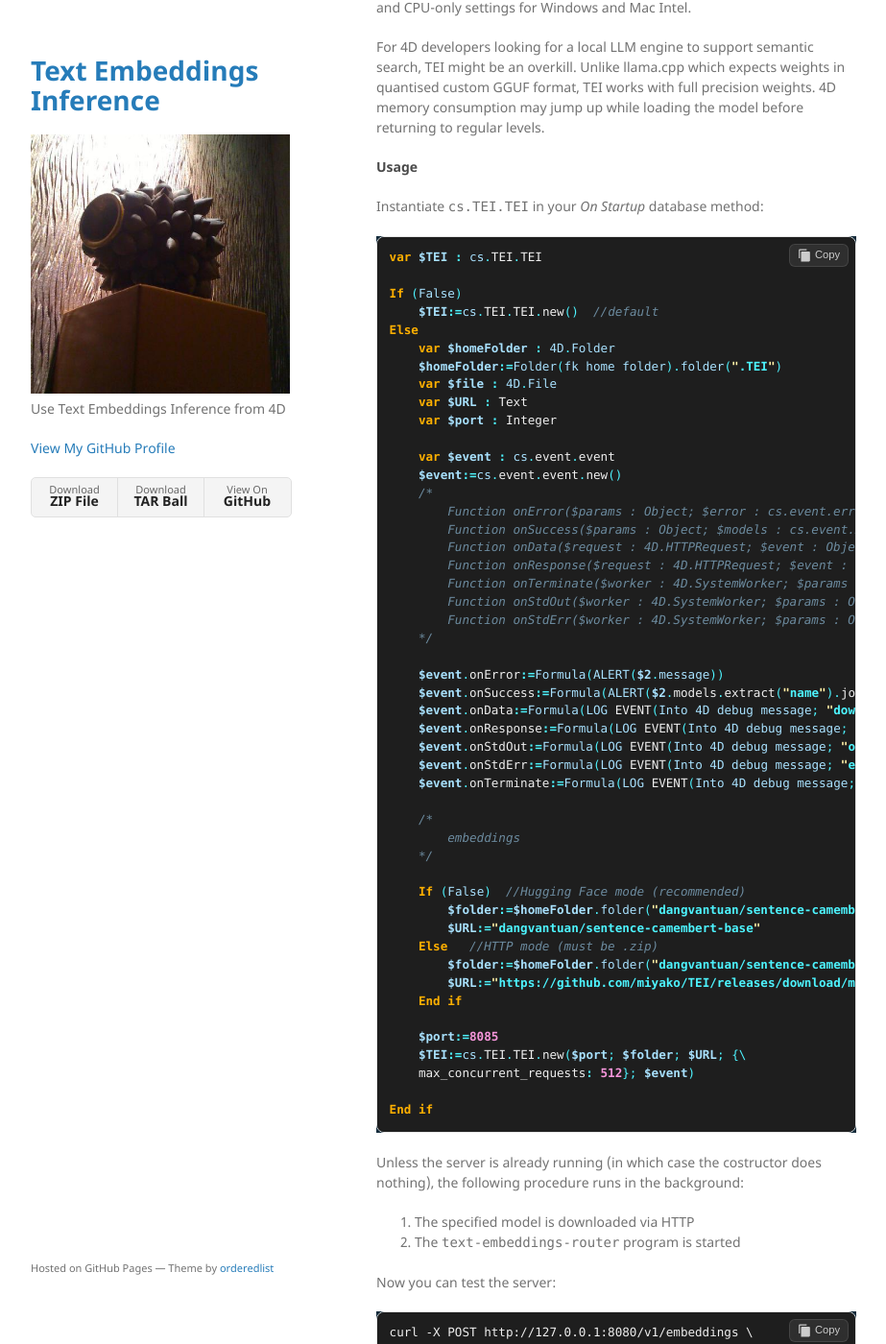
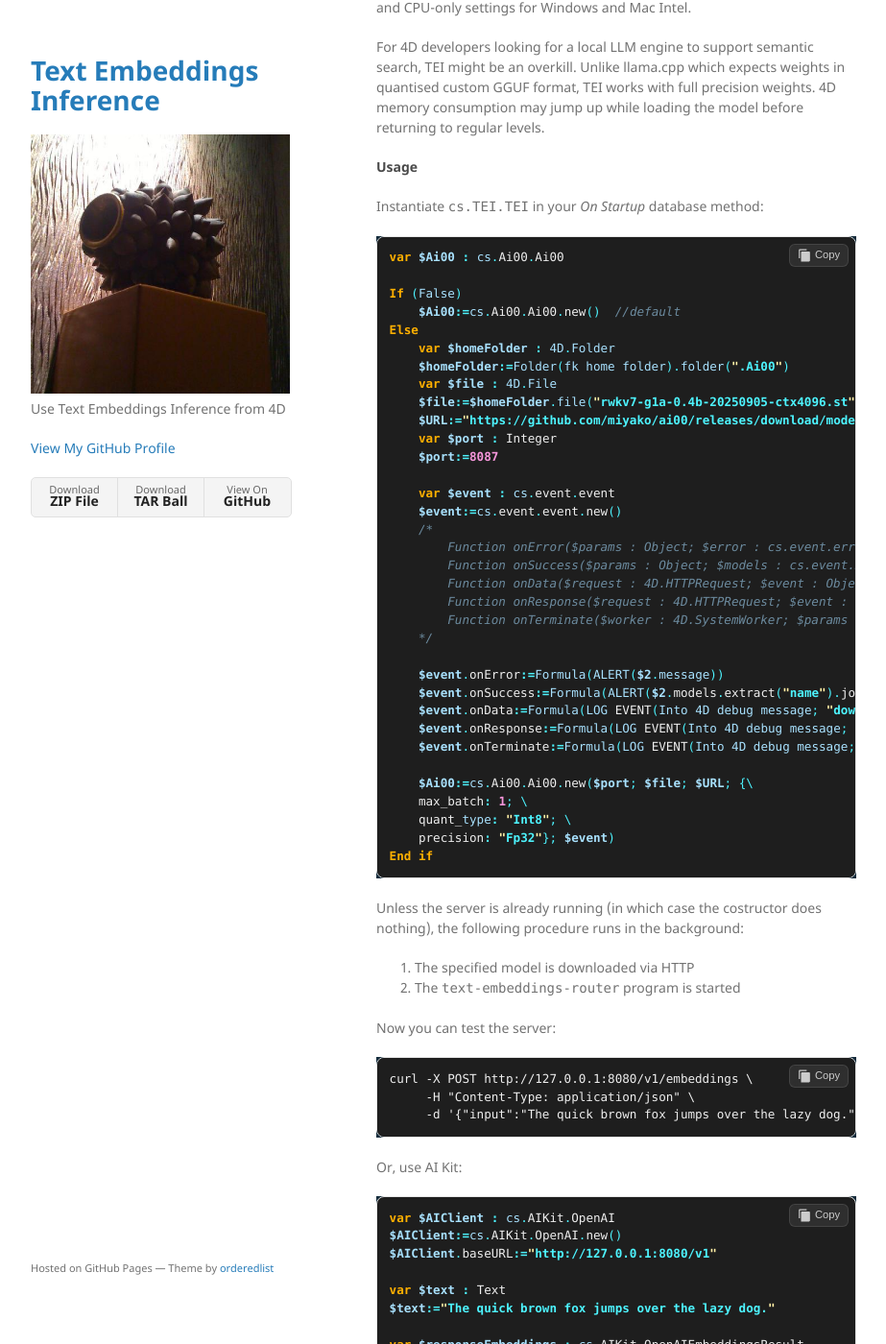
Before and after one commit to miyako/TEI, a Jekyll site: the page built from index.md, in a window 1280 px wide and 1400 px high, scrolled down 479 px. Shown: the whole window at 96% size, without its empty margins (178-1101 px from the left). Built offline with Jekyll 4.4.1, drawn with Linux system fonts in a browser that asks for light colours.

Commit message:
Update index.md

````diff
--- a/index.md
+++ b/index.md
@@ -24,16 +24,18 @@ For 4D developers looking for a local LLM engine to support semantic search, TEI
 Instantiate `cs.TEI.TEI` in your *On Startup* database method:
 
 ```4d
-var $TEI : cs.TEI.TEI
+var $Ai00 : cs.Ai00.Ai00
 
 If (False)
-    $TEI:=cs.TEI.TEI.new()  //default
+    $Ai00:=cs.Ai00.Ai00.new()  //default
 Else
     var $homeFolder : 4D.Folder
-    $homeFolder:=Folder(fk home folder).folder(".TEI")
+    $homeFolder:=Folder(fk home folder).folder(".Ai00")
     var $file : 4D.File
-    var $URL : Text
+    $file:=$homeFolder.file("rwkv7-g1a-0.4b-20250905-ctx4096.st")
+    $URL:="https://github.com/miyako/ai00/releases/download/models/rwkv7-g1a-0.4b-20250905-ctx4096.st"
     var $port : Integer
+    $port:=8087
 
     var $event : cs.event.event
     $event:=cs.event.event.new()
@@ -43,34 +45,18 @@ Else
         Function onData($request : 4D.HTTPRequest; $event : Object)
         Function onResponse($request : 4D.HTTPRequest; $event : Object)
         Function onTerminate($worker : 4D.SystemWorker; $params : Object)
-        Function onStdOut($worker : 4D.SystemWorker; $params : Object)
-        Function onStdErr($worker : 4D.SystemWorker; $params : Object)
     */
 
     $event.onError:=Formula(ALERT($2.message))
     $event.onSuccess:=Formula(ALERT($2.models.extract("name").join(",")+" loaded!"))
     $event.onData:=Formula(LOG EVENT(Into 4D debug message; "download:"+String((This.range.end/This.range.length)*100; "###.00%")))
     $event.onResponse:=Formula(LOG EVENT(Into 4D debug message; "download complete"))
-    $event.onStdOut:=Formula(LOG EVENT(Into 4D debug message; "out:"+$2.data))
-    $event.onStdErr:=Formula(LOG EVENT(Into 4D debug message; "err:"+$2.data))
     $event.onTerminate:=Formula(LOG EVENT(Into 4D debug message; (["process"; $1.pid; "terminated!"].join(" "))))
 
-    /*
-        embeddings
-    */
-
-    If (False)  //Hugging Face mode (recommended)
-        $folder:=$homeFolder.folder("dangvantuan/sentence-camembert-base")
-        $URL:="dangvantuan/sentence-camembert-base"
-    Else   //HTTP mode (must be .zip)
-        $folder:=$homeFolder.folder("dangvantuan/sentence-camembert-base")
-        $URL:="https://github.com/miyako/TEI/releases/download/models/sentence-camembert-base.zip"
-    End if
-
-    $port:=8085
-    $TEI:=cs.TEI.TEI.new($port; $folder; $URL; {\
-    max_concurrent_requests: 512}; $event)
-
+    $Ai00:=cs.Ai00.Ai00.new($port; $file; $URL; {\
+    max_batch: 1; \
+    quant_type: "Int8"; \
+    precision: "Fp32"}; $event)
 End if
 ```
 
````
